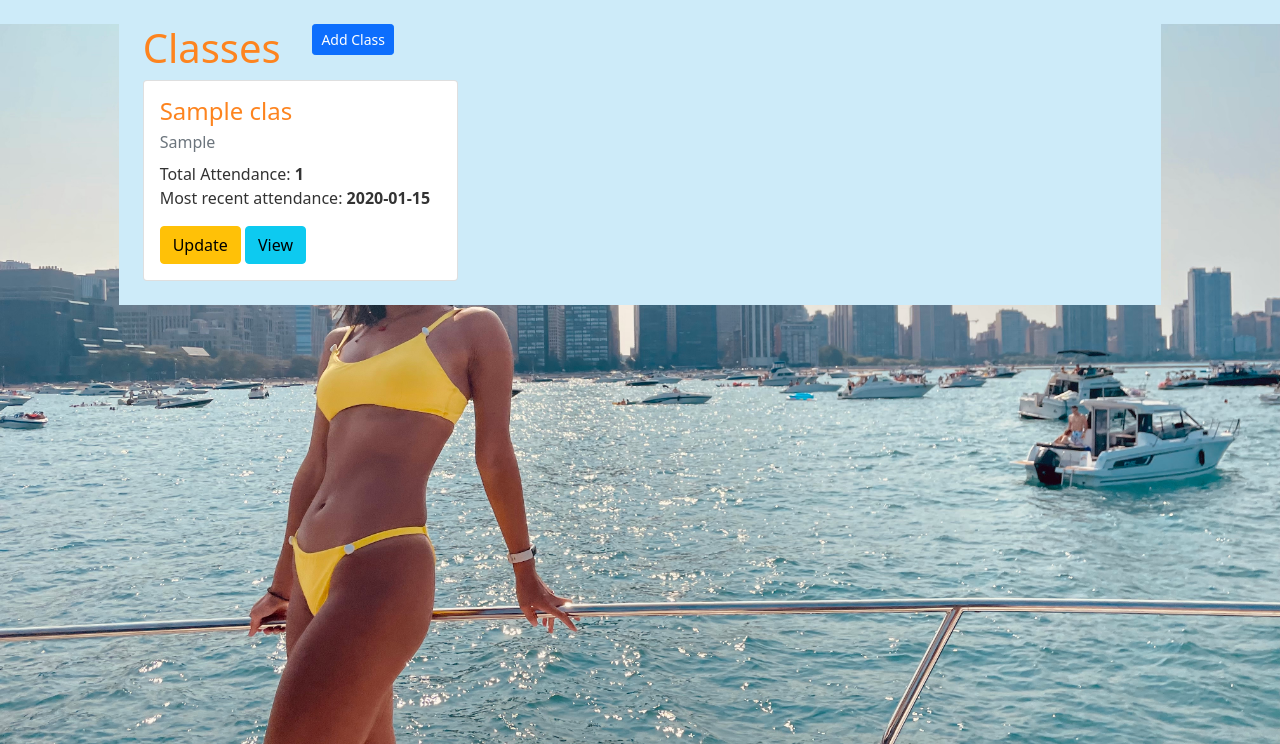
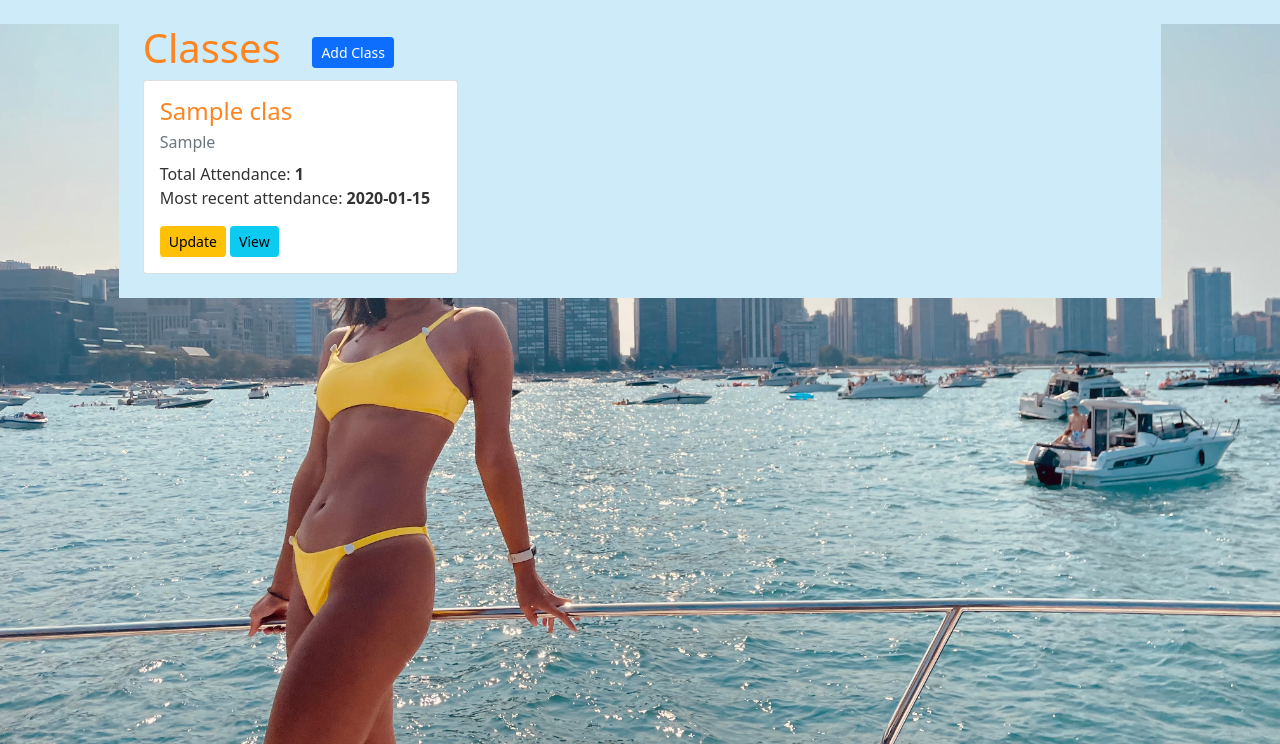
Before and after one commit to ayeryn/gymlog, a Flask app: page /classes in a window 1280 px wide. Shown: the part 56-800 px from the top of the page. Run offline with Flask 3, Linux system fonts and the light colour scheme; tables that the repository leaves empty hold one stand-in row (values such as "Sample post").

Commit message:
Adjust style

```diff
--- a/gymreport/models.py
+++ b/gymreport/models.py
@@ -5,7 +5,7 @@ from datetime import datetime
 class GymClass(db.Model):
     id = db.Column(db.Integer, primary_key=True)
     name = db.Column(db.String(20), unique=True, nullable=False)
-    class_type = db.Column(db.String(10), default='Workout')
+    class_type = db.Column(db.String(3), default='Workout')
     attendance_list = db.relationship(
         'Attendance', backref='class_taken', lazy=True)
 
--- a/gymreport/templates/attendances.html
+++ b/gymreport/templates/attendances.html
@@ -1,7 +1,7 @@
 {% extends "layout.html" %}
 {% block content %}
 <div class="container-fluid solid-bg">
-    <div class="row">
+    <div class="row align-items-center">
         <div class="col-3">
             <h1>Attendances</h1>
         </div>
--- a/gymreport/templates/classes.html
+++ b/gymreport/templates/classes.html
@@ -1,7 +1,7 @@
 {% extends "layout.html" %}
 {% block content %}
 <div class="container-fluid solid-bg">
-    <div class="row">
+    <div class="row align-items-center">
         <div class="col-2">
             <h1>Classes</h1>
         </div>
@@ -22,8 +22,8 @@
                         Total Attendance: <strong>{{ c.attendance_list|length }} </strong></br>
                         Most recent attendance: <strong>{{ c.attendance_list|sort(reverse = True)|first }}</strong>
                     </p>
-                    <a href="{{ url_for('edit_class', class_id=c.id) }}" class="btn btn-warning">Update</a>
-                    <a href="{{ url_for('show_class', class_id=c.id) }}" class="btn btn-info">View</a>
+                    <a href="{{ url_for('edit_class', class_id=c.id) }}" class="btn btn-sm btn-warning">Update</a>
+                    <a href="{{ url_for('show_class', class_id=c.id) }}" class="btn btn-sm btn-info">View</a>
                 </div>
             </div>
         </div>
```
